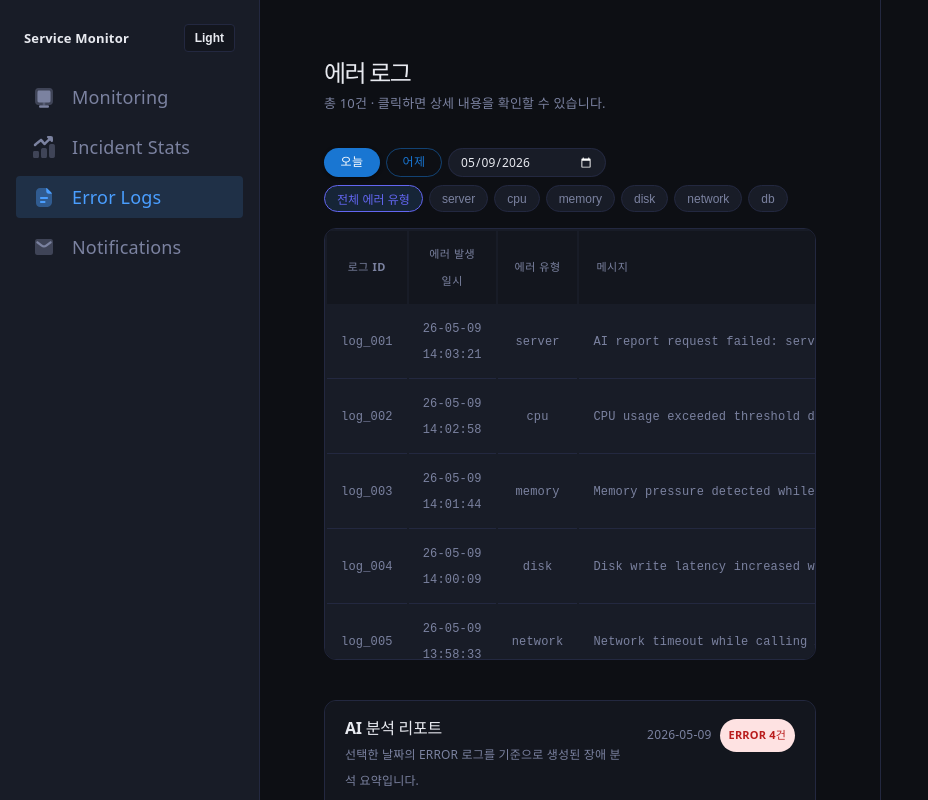
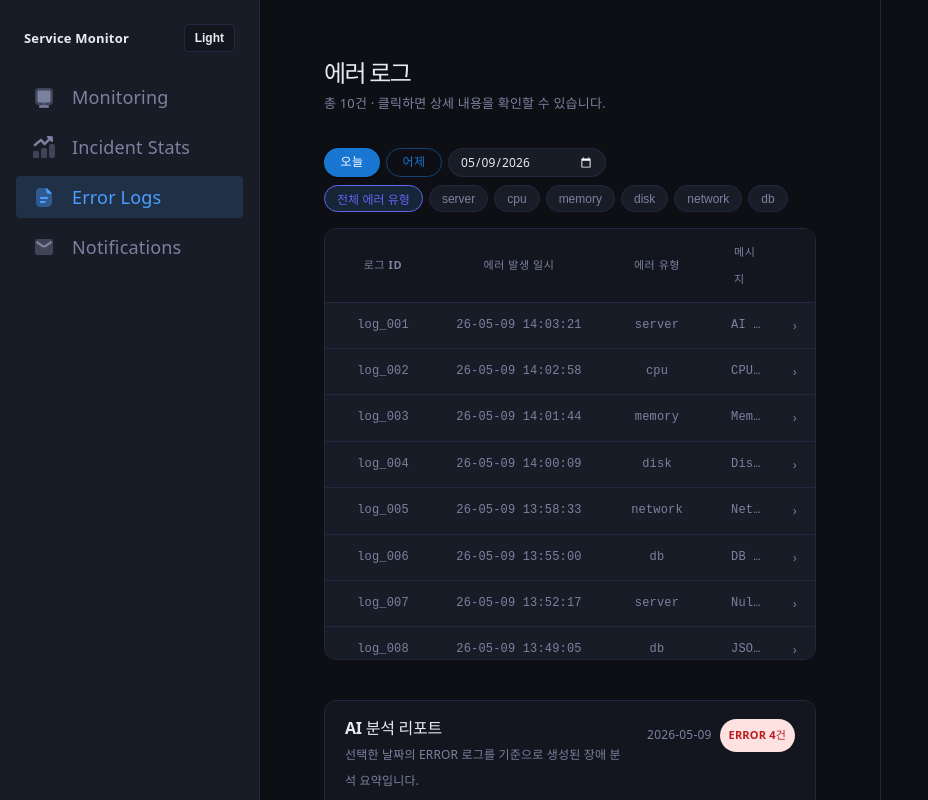
Before and after one commit to jeondaegam/service-monitor, a React (Vite) app in the folder perf-monitor-portlet/: page /error-log in a window 1280 px wide. Shown: the top 800 px of the page, without its empty margins (0-928 px from the left). Built offline with nearby package versions, Linux system fonts and the light colour scheme.

Commit message:
에러로그: 테이블 UI 화면 크기에따라 깨지는 현상 수정

```diff
--- a/perf-monitor-portlet/src/pages/ErrorLog/ErrorLogPage.module.css
+++ b/perf-monitor-portlet/src/pages/ErrorLog/ErrorLogPage.module.css
@@ -96,12 +96,19 @@
 }
 
 .tableCard {
-  max-height: 430px;
+  height: clamp(430px, 52vh, 680px);
   overflow: auto;
   border: 1px solid var(--app-border);
   border-radius: 12px;
   background: var(--app-panel);
   scrollbar-color: var(--app-scrollbar-thumb) var(--app-scrollbar-track);
+}
+
+.table {
+  width: 100%;
+  min-height: 100%;
+  border-collapse: collapse;
+  table-layout: fixed;
 }
 
 .tableCard::-webkit-scrollbar,
@@ -156,7 +163,7 @@
   position: sticky;
   top: 0;
   z-index: 1;
-  padding: 10px 14px;
+  padding: clamp(10px, 1.2vh, 14px) 14px;
   background: var(--app-panel-alt);
   color: var(--app-muted);
   font-size: 11px;
@@ -166,9 +173,14 @@
   text-transform: uppercase;
 }
 
+
 .table .messageHeader {
   padding-left: 17px;
   text-align: left;
+}
+
+.logRow {
+  height: clamp(42px, 5.8vh, 58px);
 }
 
 .logRow:hover td {
@@ -181,10 +193,11 @@
 }
 
 .table td {
-  padding: 10px 14px;
+  padding: clamp(10px, 1.25vh, 16px) 14px;
   border-bottom: 1px solid var(--app-border);
   color: var(--app-muted);
   font-size: 12px;
+  line-height: 1.45;
 }
 
 .rowOpen td {
@@ -216,6 +229,7 @@
 }
 
 .messageCell {
+  max-width: 0;
   padding-left: 17px;
   overflow: hidden;
   text-overflow: ellipsis;
```
